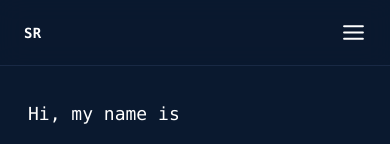
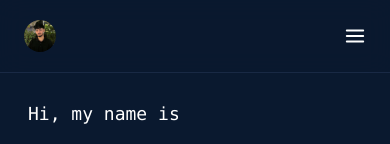
Before and after one commit to Sahilrawat666/Portfolio, a React (Vite) app: page / in a window 390 px wide. Shown: the top 144 px of the page. Built offline with nearby package versions, Linux system fonts and the light colour scheme.

Commit message:
Add profile image to mobile header

```diff
--- a/src/components/Sidebar.jsx
+++ b/src/components/Sidebar.jsx
@@ -8,6 +8,7 @@ import {
   FiMenu,
   FiX,
 } from "react-icons/fi";
+// import sahil from "../../public/sahil.png";
 
 const navItems = [
   { label: "ABOUT", href: "#about" },
@@ -46,13 +47,14 @@ function Sidebar() {
     <>
       {/* Mobile Header */}
       <header className="fixed left-0 top-0 z-50 flex w-full items-center justify-between border-b border-[#233554]/60 bg-[#0a192f]/90 px-6 py-5 backdrop-blur-md lg:hidden">
-        <a
+        <img
+          src="/sahil-1.jpeg"
+          alt="Sahil Rawat"
+          srcset=""
+          className="rounded-full w-8 h-8 object-contain cursor-pointer "
+          onClick={closeMenu}
           href="#home"
-          onClick={closeMenu}
-          className="font-mono text-sm font-semibold tracking-wide text-[#ffffff]"
-        >
-          SR
-        </a>
+        />
 
         <button
           type="button"
@@ -61,7 +63,7 @@ function Sidebar() {
           aria-expanded={isOpen}
           className="relative z-[60] text-[#ffffff] transition-colors hover:text-[#ccd6f6]"
         >
-          {isOpen ? <FiX size={25} /> : <FiMenu size={25} />}
+          {isOpen ? <FiX size={22} /> : <FiMenu size={22} />}
         </button>
       </header>
 
```
